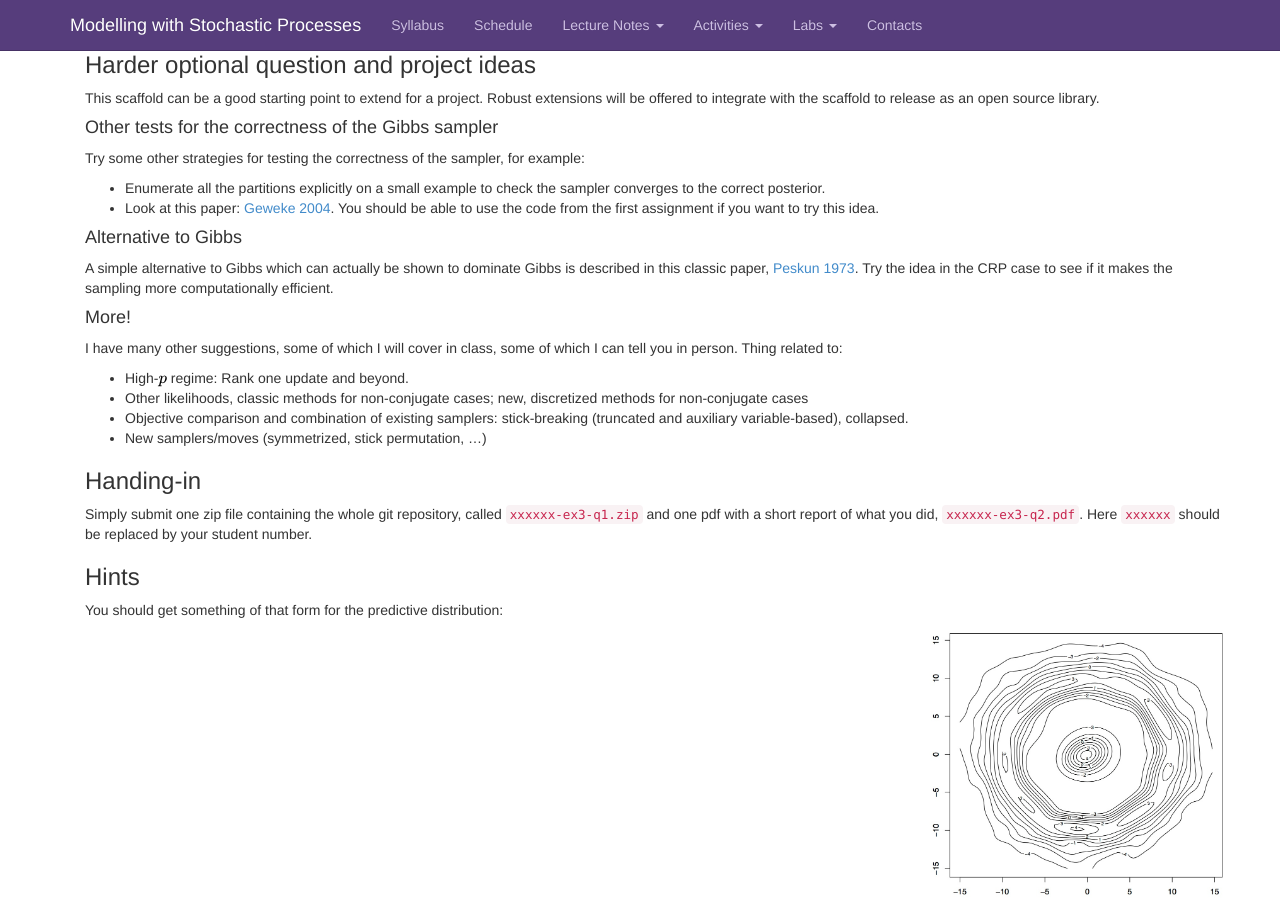
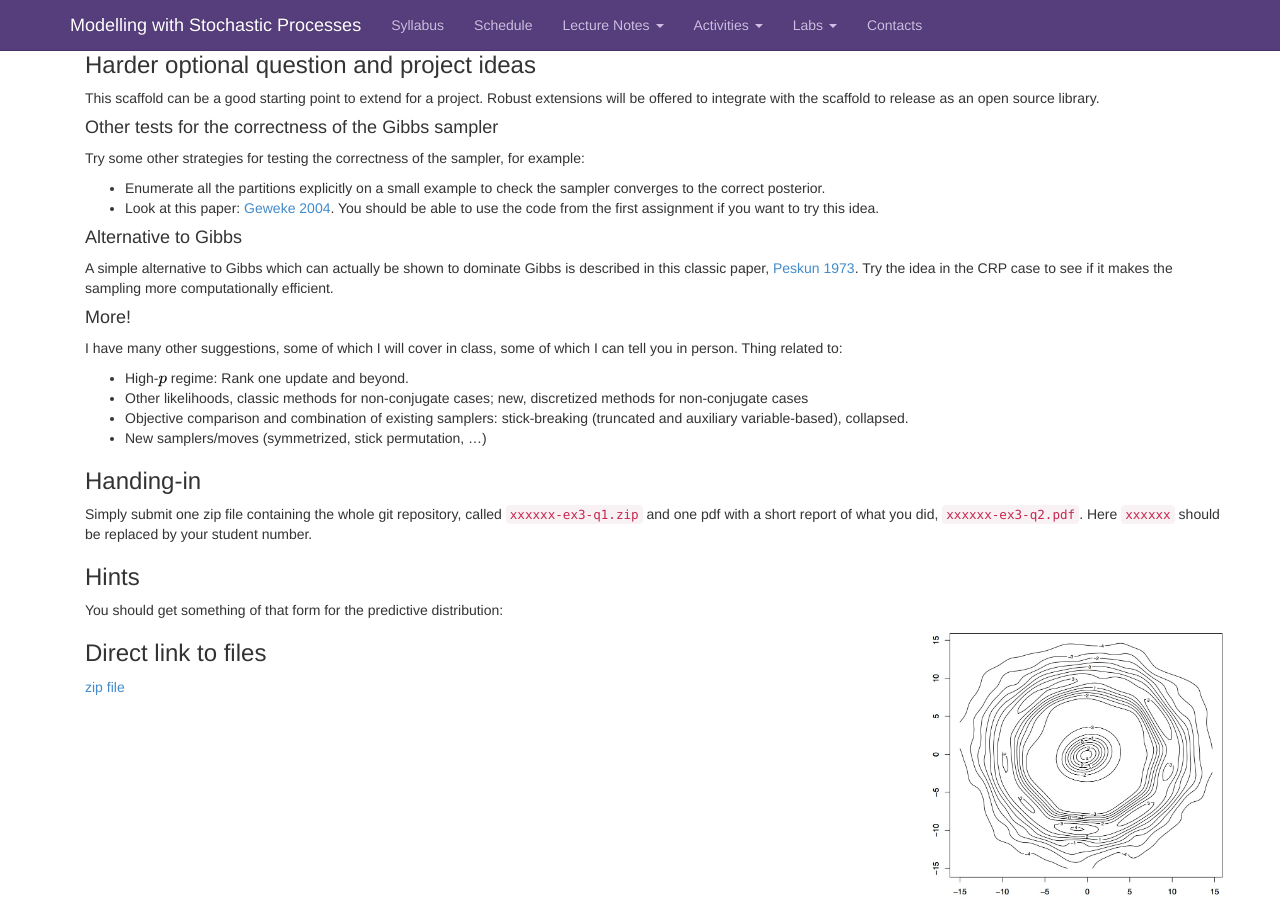
Before and after one commit to snowdj/stochastic_process_notes, a Jekyll site: the page built from _posts/2014-01-28-homework3.md, in a window 1280 px wide and 900 px high, scrolled down 607 px. Built offline with Jekyll 4.4.1, drawn with Linux system fonts in a browser that asks for light colours; nearby versions of some CDN libraries; Markdown is read by kramdown in place of the engine named in the settings; formulas are drawn with MathJax 3; comment, search, counter and statistics services are not loaded.

Commit message:
Scaffold file

```diff
--- a/_posts/2014-01-28-homework3.md
+++ b/_posts/2014-01-28-homework3.md
@@ -60,3 +60,8 @@ Simply submit one zip file containing the whole git repository, called ``xxxxxx-
 You should get something of that form for the predictive distribution:
 
 <img src="{{ site.url }}/images/true-pred.jpg" alt="Drawing" style="width: 300px; float: right"/>
+
+
+### Direct link to files
+
+[zip file]({{ site.url }}/data/polya-scaffold.zip)
```
Also changed, not shown: 1 other file.
